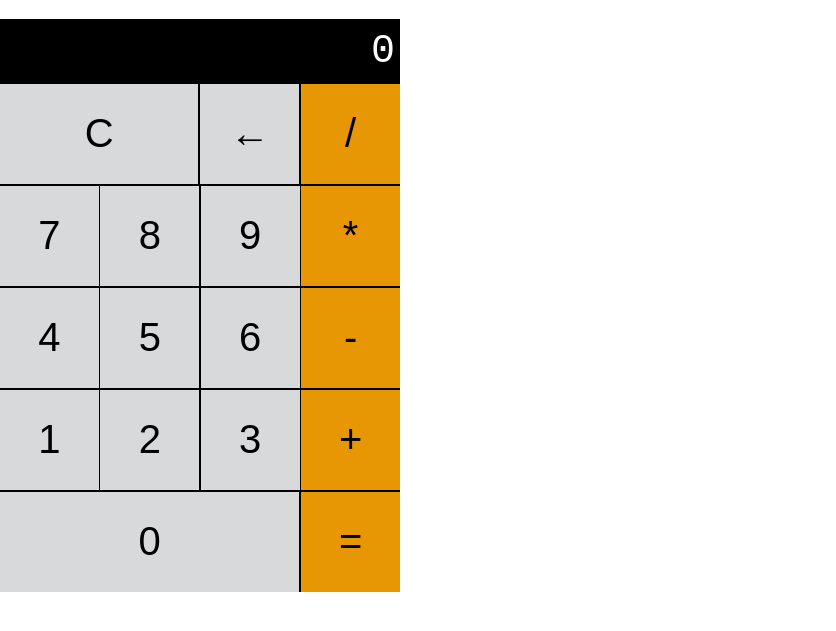
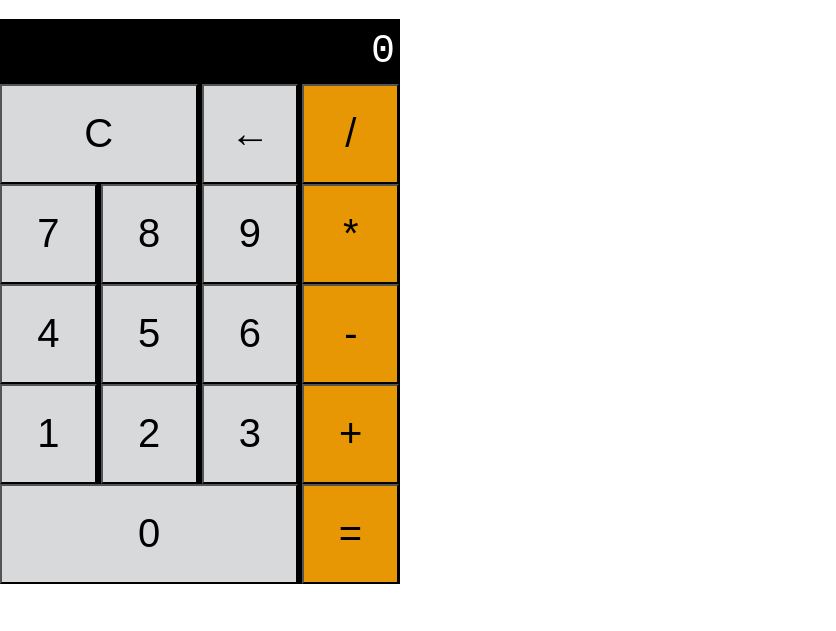
Before and after one commit to DATTASNSN/CalculatorApp, a plain HTML site: page index.html in a window 1280 px wide. Shown: the part 101-732 px from the top of the page, without its empty margins (0-836 px from the left). Drawn offline with Linux system fonts and the light colour scheme.

Commit message:
HTML,CSS Part Completed

```diff
--- a/caluculator.css
+++ b/caluculator.css
@@ -30,9 +30,8 @@ body {
   background-color: #d8d9db;
   color: black;
   height: 100px;
-  width: 24.7%;
+  width: 24.2%;
   font-size: 40px;
-  border: none;
   border-radius:0;
   cursor: pointer;
 }
@@ -48,7 +47,6 @@ body {
   display: flex;
   align-content: stretch;
   justify-content: space-between;
-  margin-bottom:0.5%
 }
 
 .calc-button:last-child{
@@ -64,9 +62,9 @@ body {
 }
 
 .double{
-  width: 49.6%;
+  width: 49.4%;
 }
 
 .triple{
-  width: 74.8%;
+  width: 74.5%;
 }
--- a/index.html
+++ b/index.html
@@ -16,32 +16,42 @@
     <section class="screen">
       0
     </section>
-    <section class="calc-row">
-      <button class="double calc-button">C</button>
+    <section class="class-row">
+      <div>
+        <button class=" double calc-button">C</button>
         <button class="calc-button">←</button>
         <button class="calc-button">/</button>
+      </div>
     </section>
-    <section class="calc-row">
+    <section class="class-row">
+      <div>
         <button class="calc-button">7</button>
         <button class="calc-button">8</button>
         <button class="calc-button">9</button>
         <button class="calc-button">*</button>
+      </div>
     </section>
-    <section class="calc-row">
+    <section class="class-row">
+      <div>
         <button class="calc-button">4</button>
         <button class="calc-button">5</button>
         <button class="calc-button">6</button>
         <button class="calc-button">-</button>
+      </div>
     </section>
-    <section class="calc-row">
+    <section class="class-row">
+      <div>
         <button class="calc-button">1</button>
         <button class="calc-button">2</button>
         <button class="calc-button">3</button>
         <button class="calc-button">+</button>
+      </div>
     </section>
-    <section class="calc-row">
+    <section class="class-row">
+      <div>
         <button class="triple calc-button">0</button>
         <button class="calc-button">=</button>
+      </div>
     </section>
   </div>
 </body>
```
Lines whose indentation alone changed are shown as unchanged.
